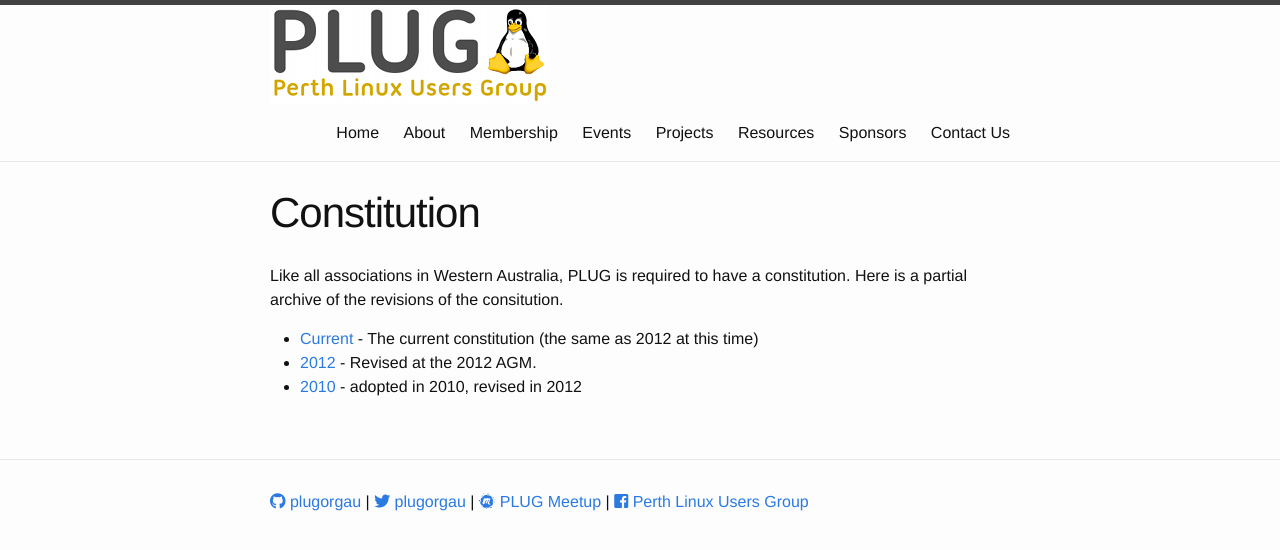
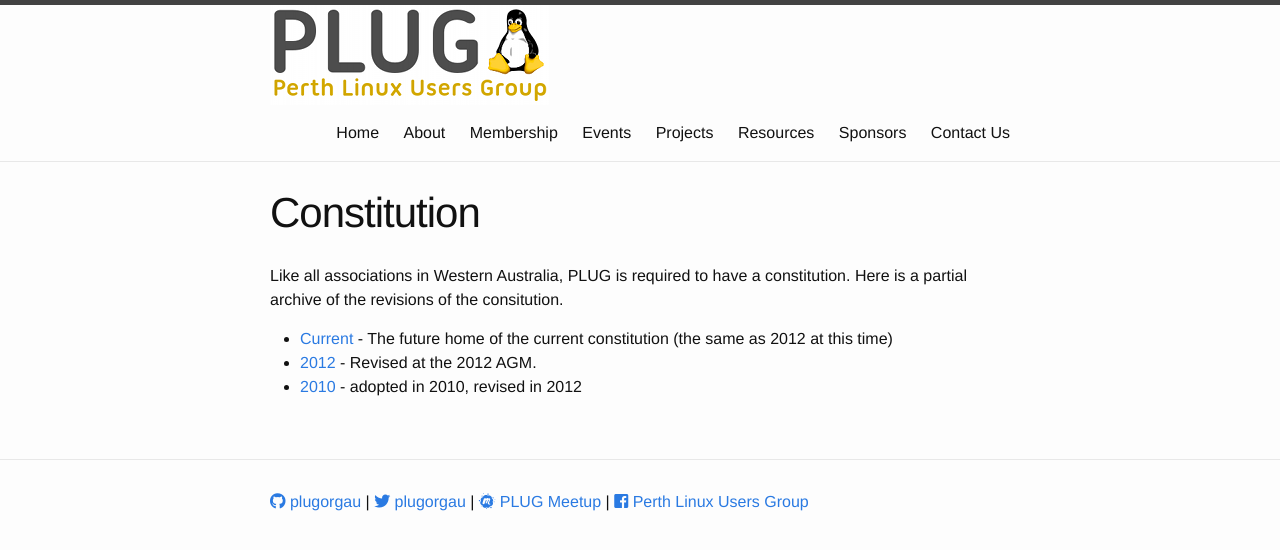
Before and after one commit to plugorgau/plugorgau.github.io, a Jekyll site: the page built from pages/about/constitution.md, in a window 1280 px wide. Shown: the top 550 px of the page. Built offline with Jekyll 4.4.1, drawn with Linux system fonts in a browser that asks for light colours; nearby versions of some CDN libraries.

Commit message:
Add note about future constitution

```diff
--- a/pages/about/constitution.md
+++ b/pages/about/constitution.md
@@ -6,6 +6,6 @@ permalink: /about/constitution/
 
 Like all associations in Western Australia, PLUG is required to have a constitution. Here is a partial archive of the revisions of the consitution.
 
- * [Current]({{ site.baseurl }}/pages/constitution/current.html) - The current constitution (the same as 2012 at this time)
+ * [Current]({{ site.baseurl }}/pages/constitution/current.html) - The future home of the current constitution (the same as 2012 at this time)
  * [2012]({{ site.baseurl }}/pages/constitution/2012.html) - Revised at the 2012 AGM.
  * [2010]({{ site.baseurl }}/pages/constitution/2010.html) - adopted in 2010, revised in 2012
```
